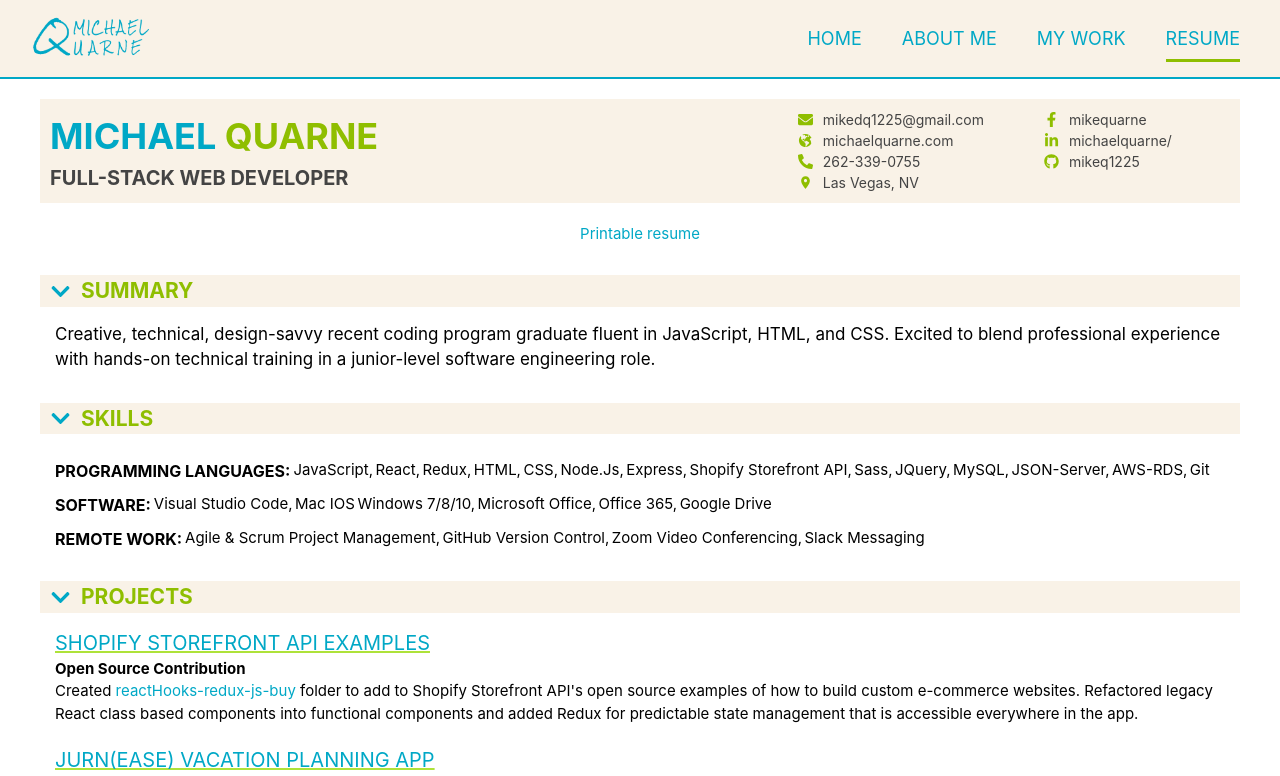
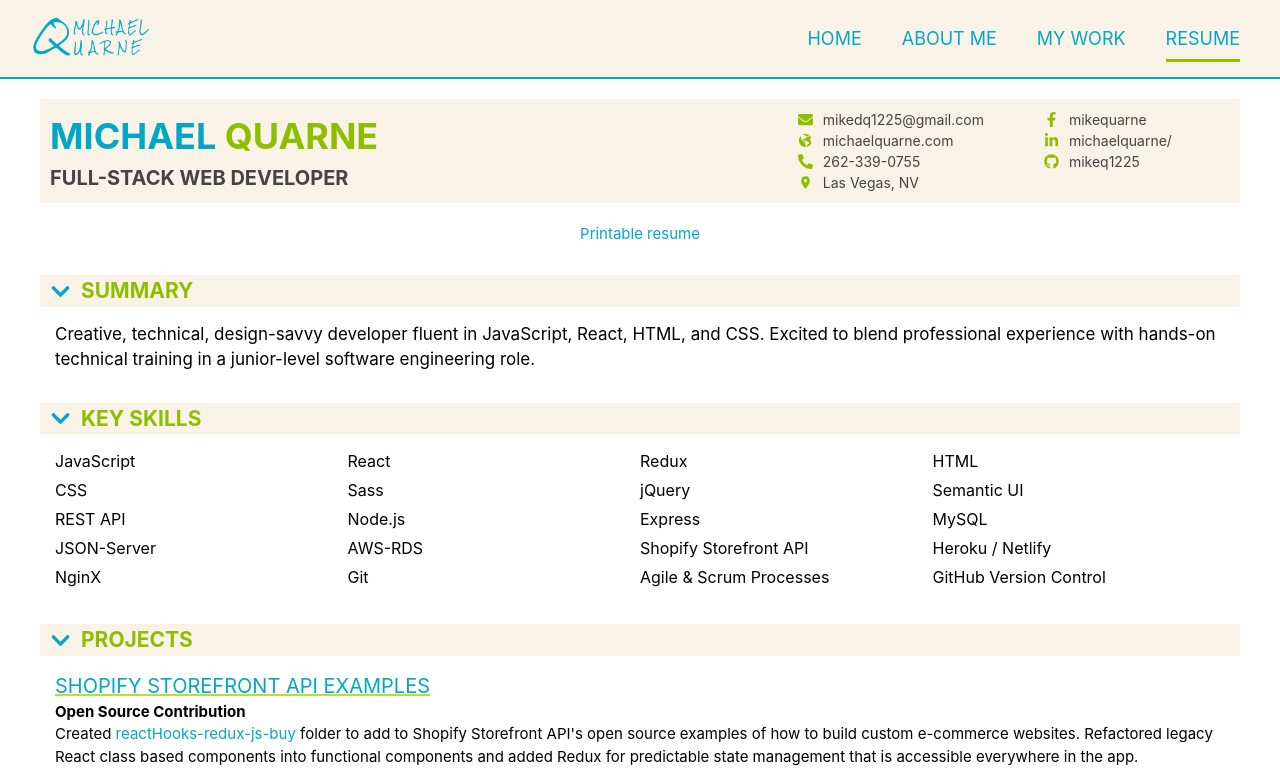
Before and after one commit to mikeq1225/portfolio, a React (Create React App) app in the folder client/: page /Resume in a window 1280 px wide. Shown: the top 776 px of the page. Built offline with nearby package versions, Linux system fonts and the light colour scheme; no server answers.

Commit message:
changed skills section in resume

```diff
--- a/client/src/components/resume/ResumeBody.js
+++ b/client/src/components/resume/ResumeBody.js
@@ -77,57 +77,46 @@ export default (props) => {
 								<h2>Summary</h2>
 							</div>
 							<p className="panel hide">
-								Creative, technical, design-savvy recent coding program graduate
-								fluent in JavaScript, HTML, and CSS. Excited to blend
-								professional experience with hands-on technical training in a
-								junior-level software engineering role.
+								Creative, technical, design-savvy developer fluent in
+								JavaScript, React, HTML, and CSS. Excited to blend professional
+								experience with hands-on technical training in a junior-level
+								software engineering role.
 							</p>
 						</li>
 						<li id="skills">
 							<div className="title" onClick={(e) => display(e)}>
 								<FaChevronRight />
-								<h2>Skills</h2>
+								<h2>Key Skills</h2>
 							</div>
 							<ul className="panel hide">
-								<li>
-									Programming languages:
-									<ul>
-										<li>JavaScript,</li>
-										<li>React,</li>
-										<li>Redux,</li>
-										<li>HTML,</li>
-										<li>CSS,</li>
-										<li>Node.js,</li>
-										<li>Express,</li>
-										<li>Shopify Storefront API,</li>
-										<li>Sass,</li>
-										<li>jQuery,</li>
-										<li>MySQL,</li>
-										<li>JSON-Server,</li>
-										<li>AWS-RDS,</li>
-										<li>Git</li>
-									</ul>
-								</li>
-								<li>
-									Software:
-									<ul>
-										<li>Visual Studio Code,</li>
-										<li>Mac iOS</li>
-										<li>Windows 7/8/10,</li>
-										<li>Microsoft Office,</li>
-										<li>Office 365,</li>
-										<li>Google Drive</li>
-									</ul>
-								</li>
-								<li>
-									Remote work:
-									<ul>
-										<li>Agile &amp; Scrum Project Management,</li>
-										<li>GitHub Version Control,</li>
-										<li>Zoom video conferencing,</li>
-										<li>Slack messaging</li>
-									</ul>
-								</li>
+								<li>JavaScript</li>
+								<li>React</li>
+								<li>Redux</li>
+								<li>HTML</li>
+								<li>CSS</li>
+								<li>Sass</li>
+								<li>jQuery</li>
+								<li>Semantic UI</li>
+								<li>REST API</li>
+								<li>Node.js</li>
+								<li>Express</li>
+								<li>MySQL</li>
+								<li>JSON-Server</li>
+								<li>AWS-RDS</li>
+								<li>Shopify Storefront API</li>
+								<li>Heroku / Netlify</li>
+								<li>NginX</li>
+								<li>Git</li>
+								<li>Agile &amp; Scrum Processes</li>
+								<li>GitHub Version Control</li>
+								{/* <li>Visual Studio Code</li>
+								<li>Mac iOS</li>
+								<li>Windows 7/8/10</li>
+								<li>Microsoft Office</li>
+								<li>Office 365</li>
+								<li>Google Drive</li> */}
+								{/* <li>Zoom video conferencing</li> */}
+								{/* <li>Slack messaging</li> */}
 							</ul>
 						</li>
 						<li id="projects">
--- a/client/src/styles/resume/ResumeBody.scss
+++ b/client/src/styles/resume/ResumeBody.scss
@@ -67,25 +67,12 @@
 
 					&#skills {
 						ul.panel {
+							display: grid;
+							grid-template-columns: repeat(4, 1fr);
+
 							li {
-								font-weight: bold;
-								text-transform: uppercase;
-								display: flex;
 								font-size: 1.6rem;
-								margin: 1rem 0;
-
-								ul {
-									display: flex;
-									padding: 0;
-									margin: 0 0 0 0.3rem;
-
-									li {
-										font-weight: normal;
-										font-size: 1.5rem;
-										margin: 0 0.25rem 0 0;
-										text-transform: capitalize;
-									}
-								}
+								margin: 0 0 0.5rem 0;
 							}
 						}
 					}
```
